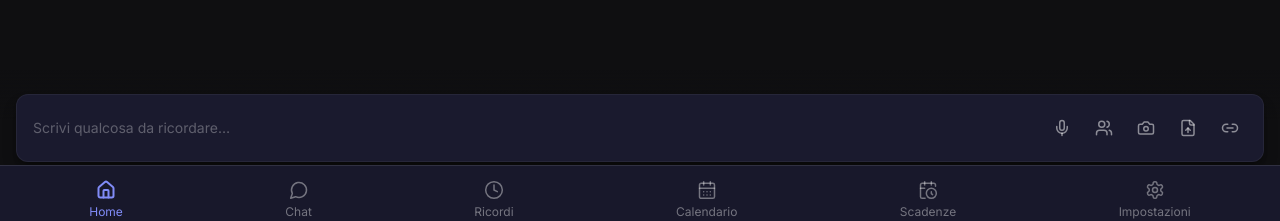
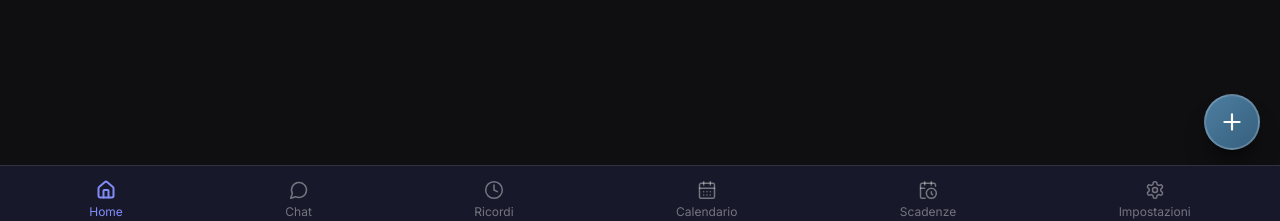
Before and after one commit to Ghostlineapps/imrecall, a Next.js app: page /home in a window 1280 px wide. Shown: the part 566-787 px from the top of the page. Built offline with nearby package versions, Linux system fonts and the light colour scheme; no server answers; the database is empty.

Commit message:
Replace docked CaptureBar with floating CaptureFab in app layout

```diff
--- a/src/app/(app)/layout.tsx
+++ b/src/app/(app)/layout.tsx
@@ -1,7 +1,7 @@
 "use client";
 
 import { BottomNav } from "@/components/layout/BottomNav";
-import { CaptureBar } from "@/components/capture/CaptureBar";
+import { CaptureFab } from "@/components/capture/CaptureFab";
 import { useLocationCheckin } from "@/hooks/useLocationCheckin";
 
 export default function AppLayout({ children }: { children: React.ReactNode }) {
@@ -9,13 +9,12 @@ export default function AppLayout({ children }: { children: React.ReactNode }) {
 
   return (
     <div className="min-h-screen flex flex-col">
-      <main className="flex-1 overflow-y-auto pb-40">{children}</main>
+      <main className="flex-1 overflow-y-auto pb-24">{children}</main>
 
-      {/* La barra di cattura resta sempre visibile e accessibile: è il cuore
-          dell'abitudine — meno frizione qui, più memorie catturate. */}
-      <div className="fixed bottom-16 left-0 right-0 px-4 pb-2 bg-gradient-to-t from-bg via-bg to-transparent pt-6">
-        <CaptureBar />
-      </div>
+      {/* Il pulsante di cattura ora è un + fluttuante, sempre visibile su
+          ogni schermata, invece della vecchia barra full-width sempre
+          agganciata in fondo: meno ingombro, stessa frizione minima. */}
+      <CaptureFab />
 
       <BottomNav />
     </div>
```
